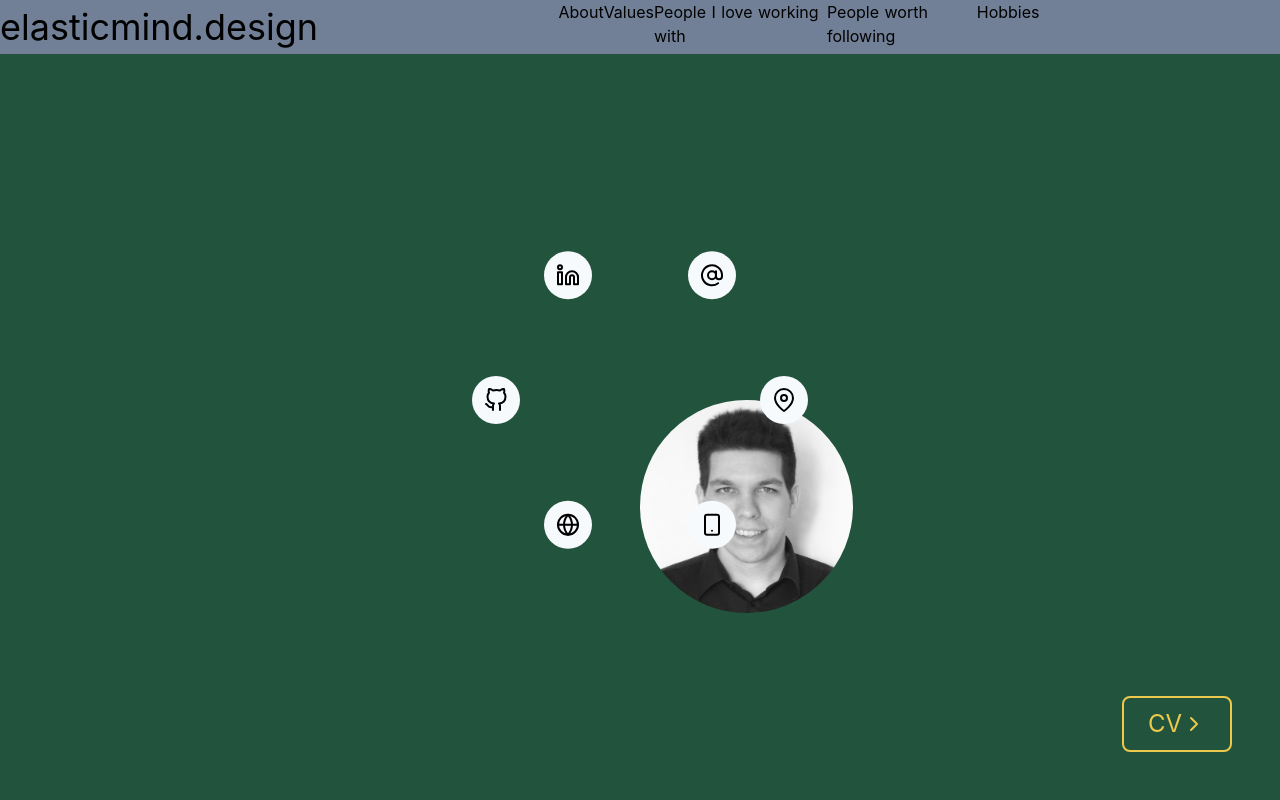
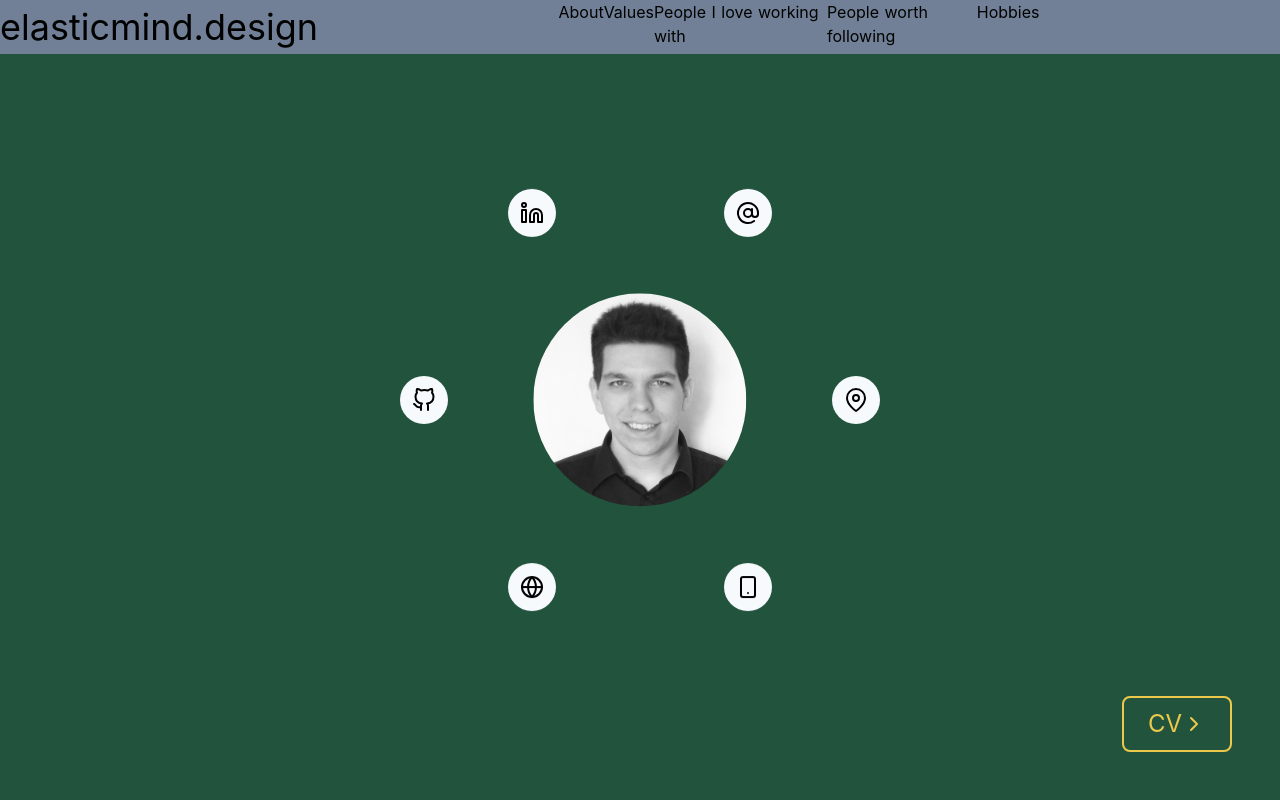
Before and after one commit to elasticmind/homepage, a Nuxt app: page / in a window 1280 px wide. Shown: the top 800 px of the page. Built offline with nearby package versions, Linux system fonts and the light colour scheme.

Commit message:
Fix positioning  and transition of profile picture and contact list items

```diff
--- a/components/About.vue
+++ b/components/About.vue
@@ -3,7 +3,7 @@
     <img
       src="@/assets/images/tibor-zombory-elasticmind-profile-picture.jpg"
       alt="tibor-zombory-elasticmind-profile-picture"
-      class="w-1/6 rounded-full absolute left-1/2 top-1/2 -translate-x-1/2 -translate-y-1/2"
+      class="profile-image"
     />
     <ul class="list-none">
       <li
@@ -71,22 +71,41 @@ export default {
 </script>
 
 <style lang="less" scoped>
-@contact-ring-radius: 300px;
+.profile-image {
+  @apply w-1/6 rounded-full absolute left-1/2 top-1/2 z-10;
+  transform: translate(-50%, -50%);
+}
+
+@contact-ring-radius: 450px;
 @contact-count: 6;
 
 .contact-list__item {
   position: absolute;
   left: 50%;
   top: 50%;
+  animation-duration: 0.5s;
+  animation-play-state: running;
+  animation-delay: 0;
+  animation-direction: normal;
+  animation-timing-function: ease-out;
+  animation-fill-mode: forwards;
 
   each(range(@contact-count), {
     &:nth-child(@{value}) {
-      transform: translate(-50% + @contact-ring-radius * cos(2 * pi() * (@value - 1) / @contact-count), -50% + @contact-ring-radius * sin(2 * pi() * (@value - 1) / @contact-count));
+      transform: translate(-50%, -50%);
+      animation-name: ~"animation-@{value}";
+      animation-delay: 1s + (0.1s * @value);
+    }
+
+    @keyframes ~"animation-@{value}" {
+      0% {
+        transform: translate(-50%, -50%);
+      }
+
+      100% {
+        transform: translate(-50% + @contact-ring-radius * cos(2 * pi() * (@value - 1) / @contact-count), -50% + @contact-ring-radius * sin(2 * pi() * (@value - 1) / @contact-count));
+      }
     }
   });
-
-  &:hover {
-    box-shadow: 0 0 10px black;
-  }
 }
 </style>
```
